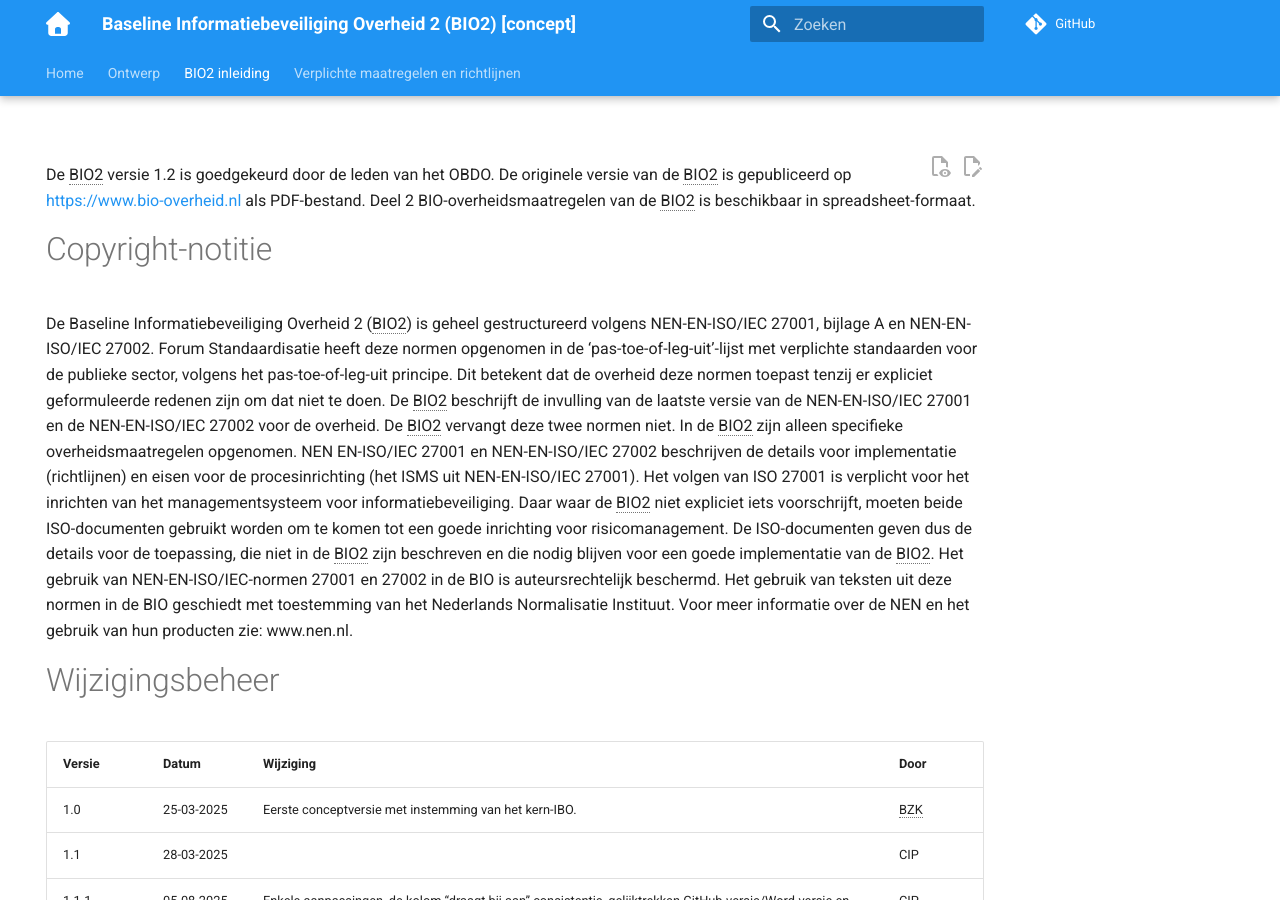
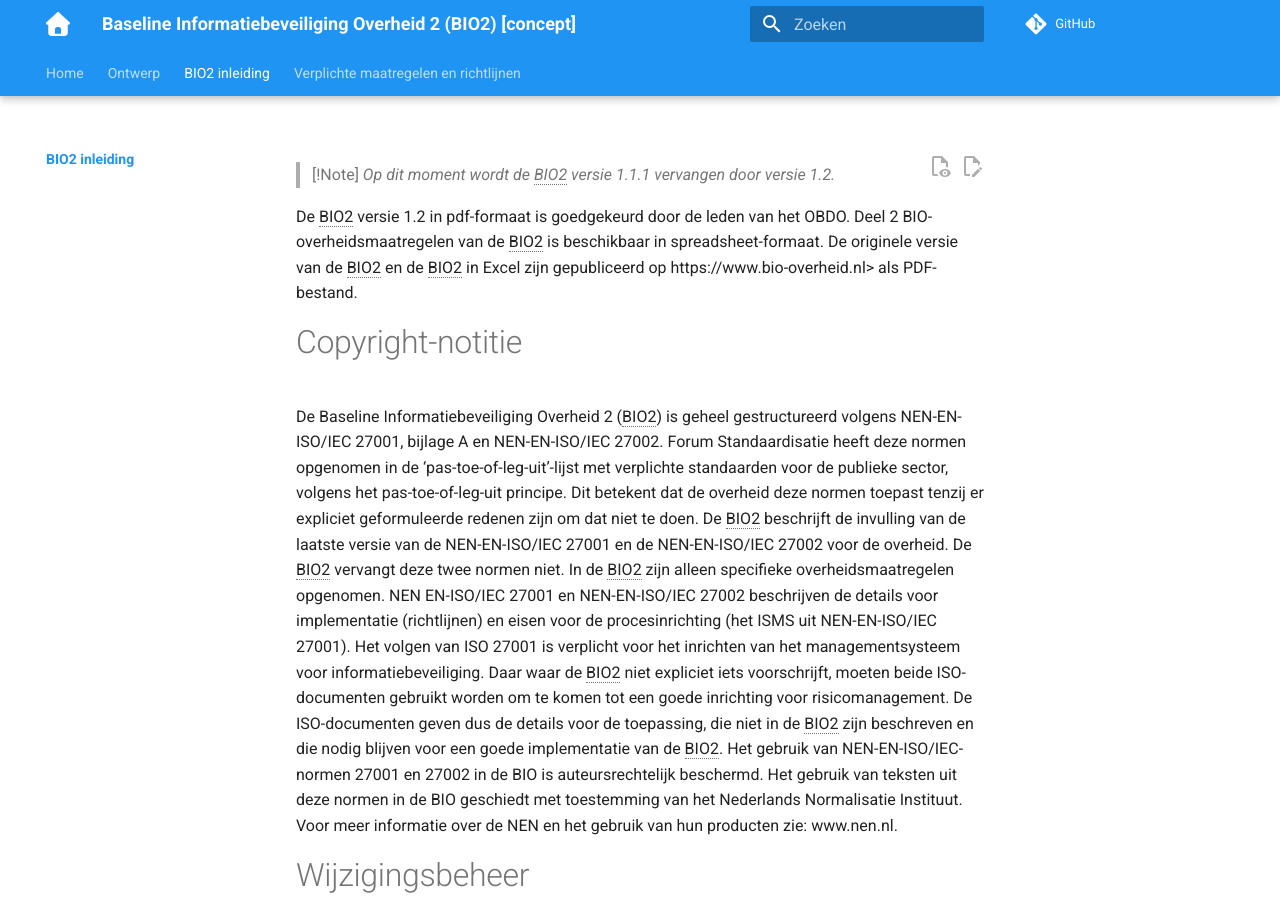
Before and after one commit to MinBZK/Baseline-Informatiebeveiliging-Overheid, an MkDocs documentation site: the page built from docs/inleiding/index.md, in a window 1280 px wide and 900 px high. Built offline with MkDocs 1.6.1 and Material for MkDocs 9.7.7, drawn with Linux system fonts in a browser that asks for light colours; comment, search, counter and statistics services are not loaded; some of the changed text lies outside the part shown.

Commit message:
Update index.md
Note toegevoegd om aan te geen dat deze pagina in bewerking is.

```diff
--- a/docs/inleiding/index.md
+++ b/docs/inleiding/index.md
@@ -1,12 +1,9 @@
----
-title: Baseline Informatiebeveiliging Overheid 2 (BIO2), Deel 1 BIO2-Kader, versie 1.2, datum 24 september 2025
-summary: Dit document bevat de inleiding, context en werkwijze van de Baseline Informatiebeveiliging Overheid (BIO2).
-hide:
-  - navigation
----
+> [!Note]
+> _Op dit moment wordt de BIO2 versie 1.1.1 vervangen door versie 1.2._
 
-De BIO2 versie 1.2 is goedgekeurd door de leden van het OBDO. De originele versie van de BIO2 is gepubliceerd op <https://www.bio-overheid.nl> als PDF-bestand.
+De BIO2 versie 1.2 in pdf-formaat is goedgekeurd door de leden van het OBDO.
 Deel 2 BIO-overheidsmaatregelen van de BIO2 is beschikbaar in spreadsheet-formaat.
+De originele versie van de BIO2 en de BIO2 in Excel zijn gepubliceerd op https://www.bio-overheid.nl> als PDF-bestand.
 
 # Copyright-notitie
 De Baseline Informatiebeveiliging Overheid 2 (BIO2) is geheel gestructureerd volgens NEN-EN-ISO/IEC 27001, bijlage A en NEN-EN-ISO/IEC 27002. Forum Standaardisatie heeft deze normen opgenomen in de ‘pas-toe-of-leg-uit’-lijst met verplichte standaarden
@@ -72,6 +69,8 @@ Deze vereiste volgt ook uit de Cbw/Network and Information Security directive 2
 **Er bestaan beheersmaatregelen zonder overheidsmaatregelen.** <BR><br>
 Als een dergelijke beheersmaatregel van toepassing is, moet gebruik gemaakt worden van de bijbehorende implementatieaanwijzing uit NEN-EN-ISO/IEC 27002. Afwijken of niet toepassen van bovenliggende beheersmaatregel moet worden onderbouwd met een
 risicoanalyse en de referentie naar deze analyse moet in een bijlage uitzonderingen opgenomen zijn in de Verklaring van Toepasselijkheid (VvT).
+**Een beheersmaatregel kan een of meerdere overheidsmaatregelen hebben.** <br><br>
+Deze overheidsmaatregelen vormen de minimale invulling van de beheersmaatregel. Uit een risicoanalyse moet blijken of deze voldoende zijn om het risico te beheersen en tot een acceptabel niveau verlagen.
 
 ## Het managementsysteem voor informatiebeveiliging
 Het managementsysteem voor informatiebeveiliging (Information Security Management Systeem, ook wel ISMS) is een werkwijze om informatiebeveiliging op een gestructureerde manier toe te passen in de organisatie. Zo wordt de organisatie, en een bestuurder in het bijzonder, in staat gesteld om de juiste afwegingen te maken.
```
